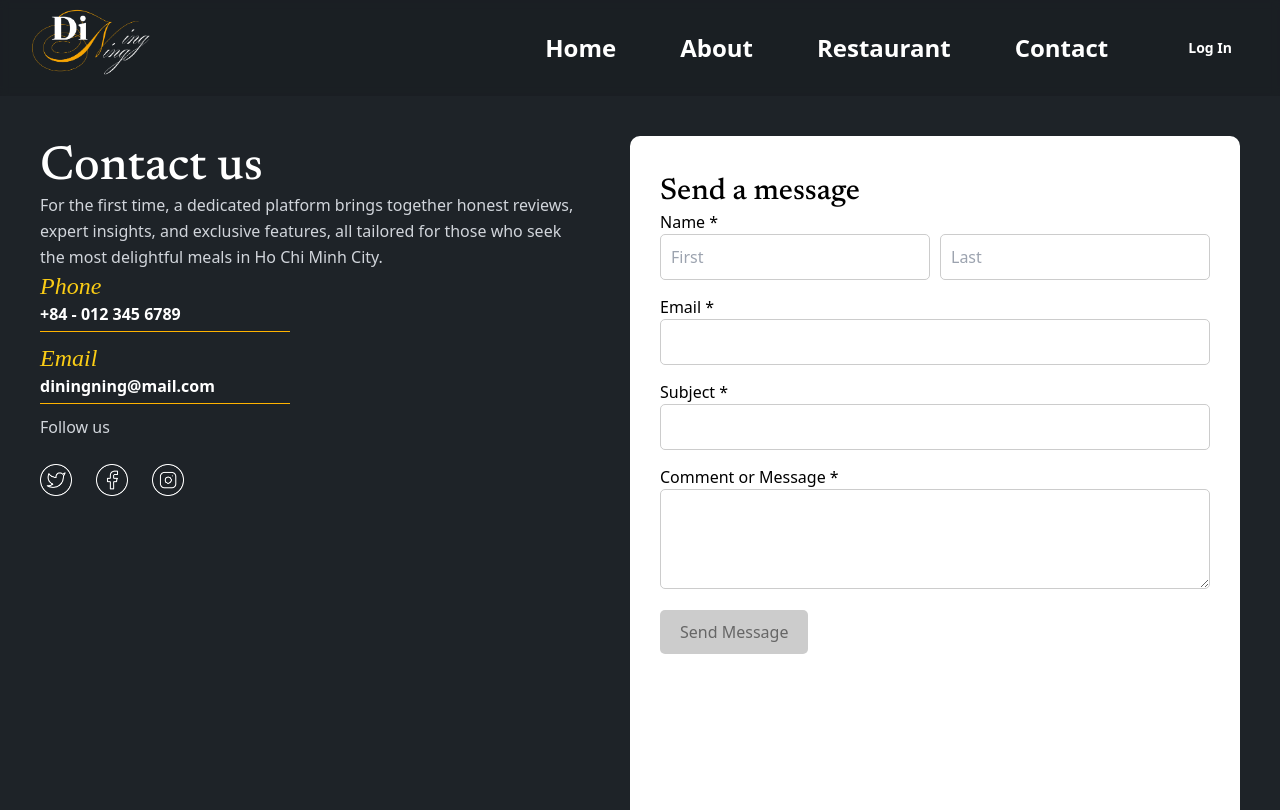
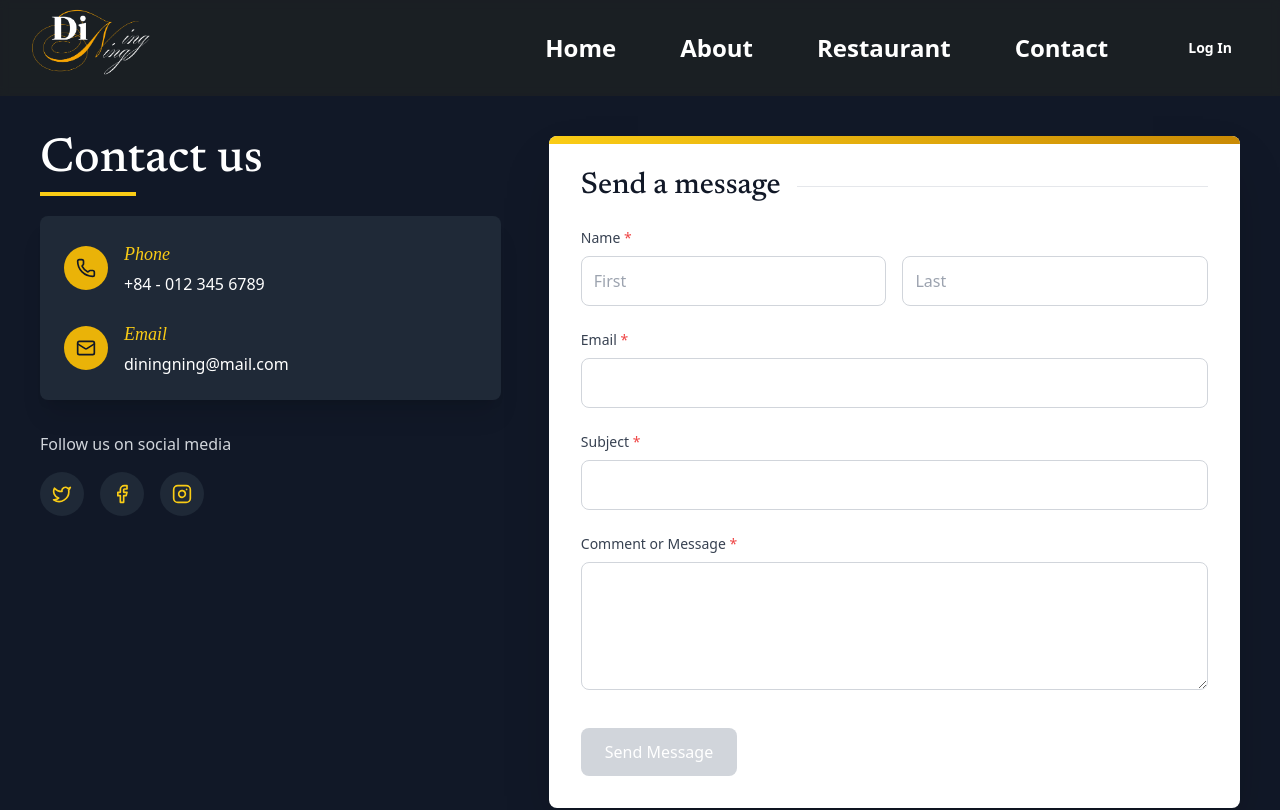
Before and after one commit to PHUPhan1707/Dinner-Guide-Web, a React (Vite) app in the folder dinner-frontend/: page /Contactus in a window 1280 px wide. Shown: the top 810 px of the page. Built offline with nearby package versions, Linux system fonts and the light colour scheme; a web font is replaced by a local one.

Commit message:
Update tramg Contact
trang tri them

```diff
--- a/dinner-frontend/src/pages/ContactUs.tsx
+++ b/dinner-frontend/src/pages/ContactUs.tsx
@@ -1,22 +1,20 @@
 import React, { useState, useEffect } from 'react';
-import twitterLogo from "@/assets/twitterlogo.png";
-import fbLogo from "@/assets/fblogo.png";
-import insLogo from "@/assets/inslogo.png";
+import { Send, Phone, Mail, Twitter, Facebook, Instagram, ArrowRight } from 'lucide-react';
 
-const ContactUs: React.FC = () => {
+const ContactUs = () => {
     const [firstName, setFirstName] = useState('');
     const [lastName, setLastName] = useState('');
     const [email, setEmail] = useState('');
     const [subject, setSubject] = useState('');
     const [message, setMessage] = useState('');
     const [isValid, setIsValid] = useState(false);
+    const [submitted, setSubmitted] = useState(false);
 
     useEffect(() => {
         const allFilled = firstName.trim() && lastName.trim() && email.trim() && subject.trim() && message.trim();
         setIsValid(!!allFilled);
     }, [firstName, lastName, email, subject, message]);
 
-    // Set background color of body and html to match container
     useEffect(() => {
         document.body.style.backgroundColor = '#1e2328';
         document.documentElement.style.backgroundColor = '#1e2328';
@@ -27,163 +25,153 @@ const ContactUs: React.FC = () => {
         };
     }, []);
 
-    const handleSubmit = (e: React.FormEvent) => {
+    const handleSubmit = (e) => {
         e.preventDefault();
-        alert('Message sent!');
+        setSubmitted(true);
+        setTimeout(() => {
+            setSubmitted(false);
+            setFirstName('');
+            setLastName('');
+            setEmail('');
+            setSubject('');
+            setMessage('');
+        }, 3000);
     };
 
     return (
-        <div style={styles.container}>
-            <div style={styles.infoSection}>
-                <h1 className="text-5xl font-newsreader font-medium mt-2">Contact us</h1>
-                <p className="text-gray-300 leading-relaxed">
-                    For the first time, a dedicated platform brings together honest reviews, expert insights,
-                    and exclusive features, all tailored for those who seek the most delightful meals in Ho Chi Minh
-                    City.
-                </p>
-                <p className="text-2xl text-yellow-400 font-bonheur"><em>Phone</em></p>
-                <p style={styles.detail}>+84 - 012 345 6789</p>
-                <p className="text-2xl text-yellow-400 font-bonheur"><em>Email</em></p>
-                <p style={styles.detail}>diningning@mail.com</p>
-                <p className="text-gray-300 leading-relaxed">Follow us </p>
-                <div className="flex space-x-6 mt-6">
-                    <a href="https://twitter.com" target="_blank" rel="noopener noreferrer"
-                       className="hover:opacity-80 transition-opacity">
-                        <img src={twitterLogo} alt="Twitter" className="h-6 md:h-8" />
+        <div className="flex flex-col lg:flex-row justify-between p-6 md:p-10 bg-gray-900 text-white min-h-screen mt-24">
+            <div className="lg:w-2/5 mb-10 lg:mb-0 lg:mr-12 animate-fadeIn">
+                <div className="relative mb-8">
+                    <h1 className="text-5xl font-newsreader font-medium">Contact us</h1>
+                    <div className="absolute -bottom-3 left-0 h-1 w-24 bg-yellow-400"></div>
+                </div>
+
+                <div className="bg-gray-800 p-6 rounded-lg shadow-xl mb-8">
+                    <div className="flex items-center mb-6">
+                        <div className="bg-yellow-500 p-3 rounded-full mr-4">
+                            <Phone size={20} className="text-gray-900" />
+                        </div>
+                        <div>
+                            <p className="text-lg text-yellow-400 font-bonheur mb-1"><em>Phone</em></p>
+                            <p className="font-medium text-white">+84 - 012 345 6789</p>
+                        </div>
+                    </div>
+
+                    <div className="flex items-center">
+                        <div className="bg-yellow-500 p-3 rounded-full mr-4">
+                            <Mail size={20} className="text-gray-900" />
+                        </div>
+                        <div>
+                            <p className="text-lg text-yellow-400 font-bonheur mb-1"><em>Email</em></p>
+                            <p className="font-medium text-white">diningning@mail.com</p>
+                        </div>
+                    </div>
+                </div>
+
+                <div>
+                    <p className="text-gray-300 mb-4 font-medium">Follow us on social media</p>
+                    <div className="flex space-x-4">
+                        <a href="#" className="bg-gray-800 hover:bg-gray-700 p-3 rounded-full transition-all duration-300">
+                            <Twitter size={20} className="text-yellow-400" />
                         </a>
-                    <a href="https://facebook.com" target="_blank" rel="noopener noreferrer"
-                       className="hover:opacity-80 transition-opacity">
-                        <img src={fbLogo} alt="Facebook" className="h-6 md:h-8" />
+                        <a href="#" className="bg-gray-800 hover:bg-gray-700 p-3 rounded-full transition-all duration-300">
+                            <Facebook size={20} className="text-yellow-400" />
                         </a>
-                    <a href="https://instagram.com" target="_blank" rel="noopener noreferrer"
-                       className="hover:opacity-80 transition-opacity">
-                        <img src={insLogo} alt="Instagram" className="h-6 md:h-8" />
+                        <a href="#" className="bg-gray-800 hover:bg-gray-700 p-3 rounded-full transition-all duration-300">
+                            <Instagram size={20} className="text-yellow-400" />
                         </a>
                     </div>
                 </div>
+            </div>
 
-            <form onSubmit={handleSubmit} style={styles.formSection}>
-                <h2 className="text-3xl font-newsreader font-medium mt-2">Send a message</h2>
+            <div className="lg:w-3/5 animate-fadeIn">
+                <div className="bg-white text-gray-900 p-8 rounded-lg shadow-2xl relative overflow-hidden">
+                    <div className="absolute top-0 left-0 w-full h-2 bg-gradient-to-r from-yellow-400 to-yellow-600"></div>
 
-                <label>Name *</label>
-                <div style={{ display: 'flex', gap: '10px' }}>
+                    {submitted ? (
+                        <div className="flex flex-col items-center justify-center py-12">
+                            <div className="w-16 h-16 bg-green-500 rounded-full flex items-center justify-center mb-6">
+                                <Send size={32} className="text-white" />
+                            </div>
+                            <h2 className="text-2xl font-medium mb-2">Message Sent!</h2>
+                            <p className="text-gray-600 text-center">Thank you for reaching out. We'll get back to you soon.</p>
+                        </div>
+                    ) : (
+                        <>
+                            <div className="flex items-center mb-6">
+                                <h2 className="text-3xl font-newsreader font-medium">Send a message</h2>
+                                <div className="ml-4 h-px flex-grow bg-gray-200"></div>
+                            </div>
+
+                            <div>
+                                <div className="mb-6">
+                                    <label className="block text-sm font-medium text-gray-700 mb-2">Name <span className="text-red-500">*</span></label>
+                                    <div className="flex gap-4">
+                                        <div className="w-1/2">
                                             <input
                                                 type="text"
                                                 value={firstName}
                                                 onChange={e => setFirstName(e.target.value)}
                                                 placeholder="First"
-                        required
-                        style={styles.input}
+                                                className="w-full p-3 border border-gray-300 rounded-lg focus:outline-none focus:ring-2 focus:ring-yellow-400"
                                             />
+                                        </div>
+                                        <div className="w-1/2">
                                             <input
                                                 type="text"
                                                 value={lastName}
                                                 onChange={e => setLastName(e.target.value)}
                                                 placeholder="Last"
-                        required
-                        style={styles.input}
+                                                className="w-full p-3 border border-gray-300 rounded-lg focus:outline-none focus:ring-2 focus:ring-yellow-400"
                                             />
                                         </div>
+                                    </div>
+                                </div>
 
-                <label>Email *</label>
+                                <div className="mb-6">
+                                    <label className="block text-sm font-medium text-gray-700 mb-2">Email <span className="text-red-500">*</span></label>
                                     <input
                                         type="email"
                                         value={email}
                                         onChange={e => setEmail(e.target.value)}
-                    required
-                    style={styles.input}
+                                        className="w-full p-3 border border-gray-300 rounded-lg focus:outline-none focus:ring-2 focus:ring-yellow-400"
                                     />
+                                </div>
 
-                <label>Subject *</label>
+                                <div className="mb-6">
+                                    <label className="block text-sm font-medium text-gray-700 mb-2">Subject <span className="text-red-500">*</span></label>
                                     <input
                                         type="text"
                                         value={subject}
                                         onChange={e => setSubject(e.target.value)}
-                    required
-                    style={styles.input}
+                                        className="w-full p-3 border border-gray-300 rounded-lg focus:outline-none focus:ring-2 focus:ring-yellow-400"
                                     />
+                                </div>
 
-                <label>Comment or Message *</label>
+                                <div className="mb-8">
+                                    <label className="block text-sm font-medium text-gray-700 mb-2">Comment or Message <span className="text-red-500">*</span></label>
                                     <textarea
                                         value={message}
                                         onChange={e => setMessage(e.target.value)}
-                    required
-                    style={styles.textarea}
+                                        className="w-full p-3 border border-gray-300 rounded-lg h-32 focus:outline-none focus:ring-2 focus:ring-yellow-400"
                                     />
+                                </div>
 
-                <button type="submit" disabled={!isValid} style={isValid ? styles.button : styles.disabledButton}>
+                                <button
+                                    onClick={handleSubmit}
+                                    disabled={!isValid}
+                                    className={`flex items-center justify-center px-6 py-3 rounded-lg font-medium text-white transition-all duration-300 ${isValid ? 'bg-black hover:bg-gray-800' : 'bg-gray-300 text-gray-500 cursor-not-allowed'}`}
+                                >
                                     Send Message
+                                    {isValid && <ArrowRight size={18} className="ml-2" />}
                                 </button>
-            </form>
+                            </div>
+                        </>
+                    )}
+                </div>
+            </div>
         </div>
     );
 };
 
-const styles: { [key: string]: React.CSSProperties } = {
-    container: {
-        display: 'flex',
-        justifyContent: 'space-between',
-        padding: '40px',
-        backgroundColor: '#1e2328',
-        color: 'white',
-        minHeight: '100vh',
-        margin: "96px 0 0 0"
-    },
-    infoSection: {
-        flex: '1',
-        marginRight: '40px'
-    },
-    formSection: {
-        backgroundColor: 'white',
-        color: 'black',
-        padding: '30px',
-        borderRadius: '10px',
-        flex: '1'
-    },
-    input: {
-        width: '100%',
-        padding: '10px',
-        marginBottom: '15px',
-        borderRadius: '5px',
-        border: '1px solid #ccc'
-    },
-    textarea: {
-        width: '100%',
-        padding: '10px',
-        height: '100px',
-        marginBottom: '15px',
-        borderRadius: '5px',
-        border: '1px solid #ccc'
-    },
-    button: {
-        backgroundColor: 'black',
-        color: 'white',
-        padding: '10px 20px',
-        border: 'none',
-        cursor: 'pointer',
-        borderRadius: '5px',
-        textDecoration: 'underline'
-    },
-    disabledButton: {
-        backgroundColor: '#ccc',
-        color: '#666',
-        padding: '10px 20px',
-        border: 'none',
-        cursor: 'not-allowed',
-        borderRadius: '5px'
-    },
-    label: {
-        fontStyle: 'italic',
-        color: '#ffb300',
-        marginTop: '20px'
-    },
-    detail: {
-        borderBottom: '1px solid #ffb300',
-        paddingBottom: '5px',
-        marginBottom: '10px',
-        maxWidth: '250px',
-        fontWeight: 'bold'
-    },
-};
-
 export default ContactUs;
```
Lines whose indentation alone changed are shown as unchanged.
